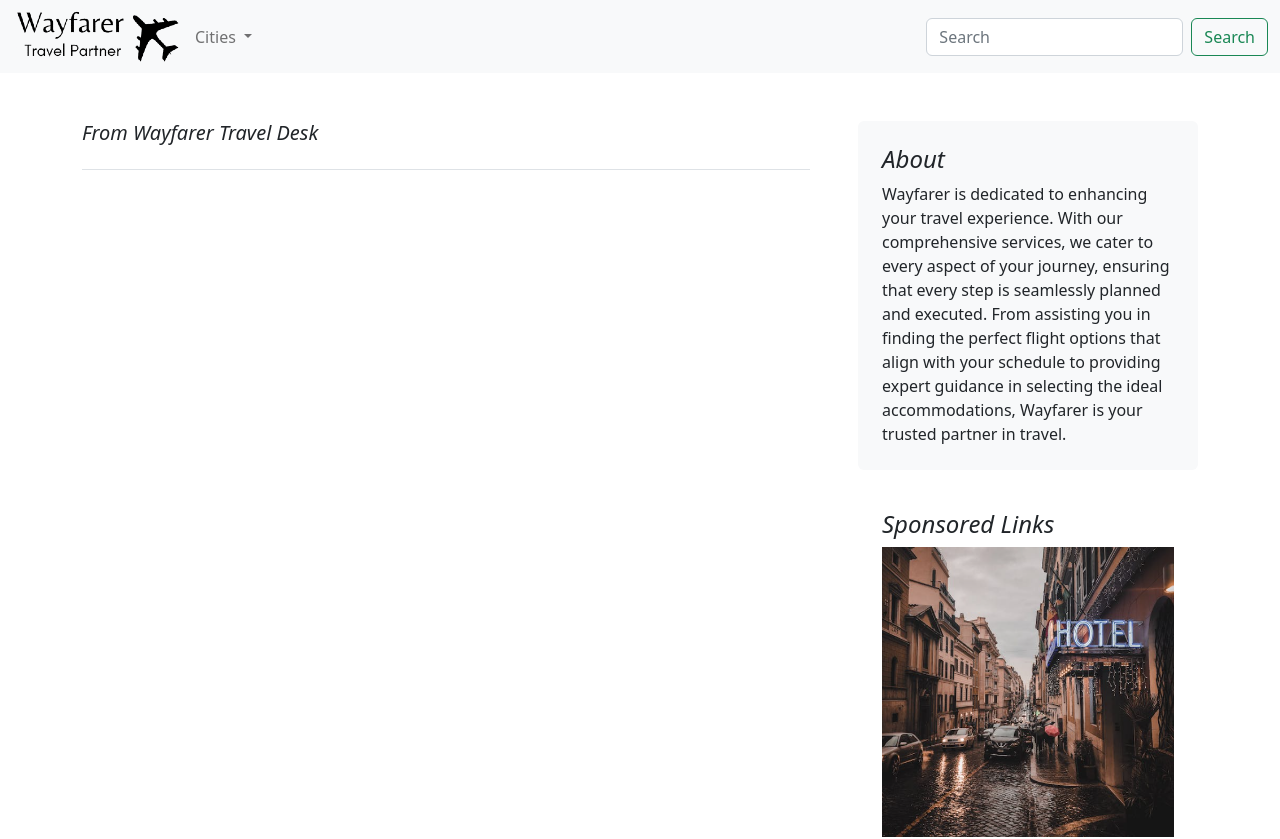
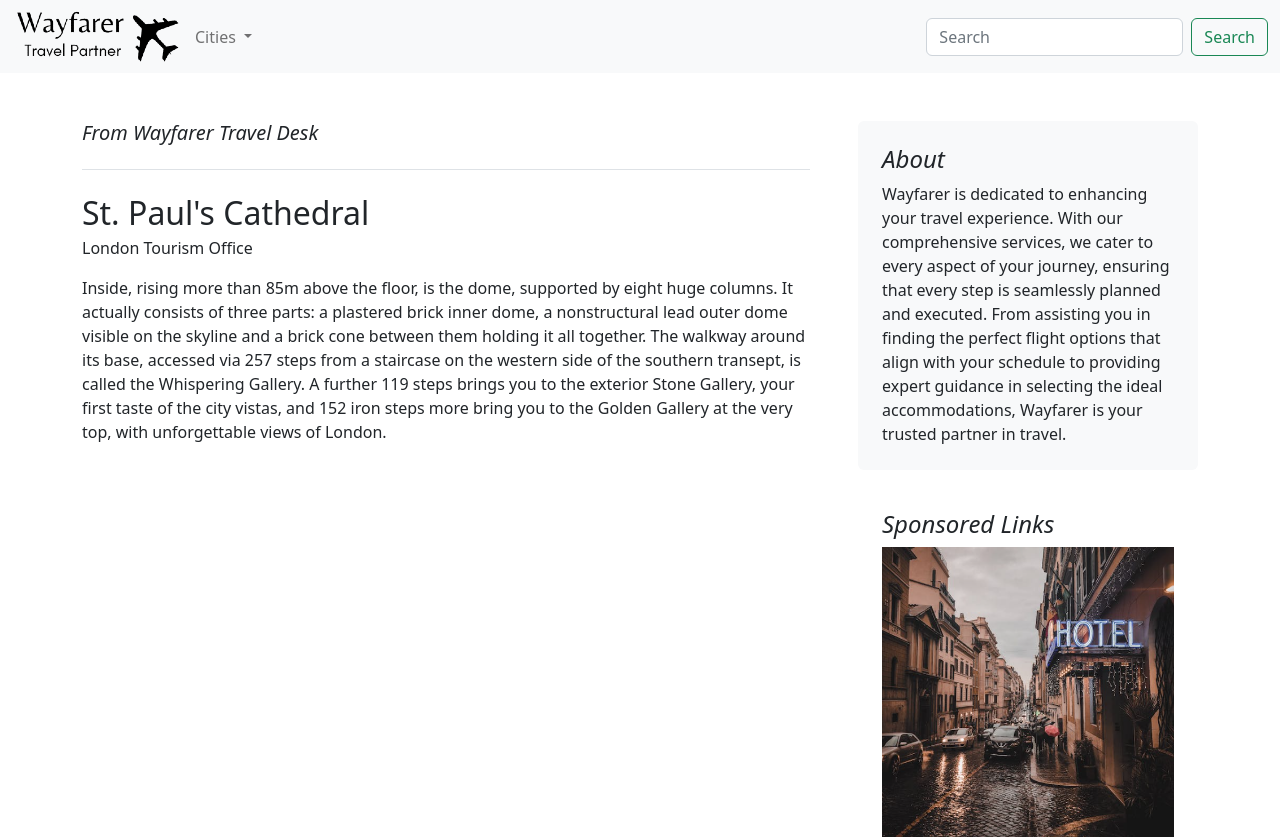
Before and after one commit to t-hendricks/wayfarer, an Angular app: page /cities/1/1 in a window 1280 px wide. Shown: the top 839 px of the page. Built offline with nearby package versions, Linux system fonts and the light colour scheme.

Commit message:
Add docstring to search methods and refactored citiesdata method

```diff
--- a/src/app/data/citiesdata.ts
+++ b/src/app/data/citiesdata.ts
@@ -9,24 +9,13 @@ export interface Cities {
     heroImage: string[];
 }
 
-function addPosts(cityName: string): any {
-    let cityPosts: Posts[] = [];
-    for (let i = posts.length - 1; i >= 0; i--) {
-        if (posts[i].city === cityName) {
-            cityPosts.push(posts[i]);
-        }
-    }
-
-    return cityPosts;
-}
-
 export const cities: Cities[] = [
     {
         id: 1,
         name: 'San Francisco',
         country: 'United States',
         image: '../../assets/sanfrancisco.jpeg',
-        posts: addPosts('San Francisco'),
+        posts: posts.reverse().filter(post => post.city === 'San Francisco'),
         heroImage: ['../../assets/sanfrancisco.jpg', '../../assets/sanfrancisco2.jpg', '../../assets/sanfrancisco3.jpg']
     },
     {
@@ -34,7 +23,7 @@ export const cities: Cities[] = [
         name: 'London',
         country: 'United Kingdom',
         image: '../../assets/london.jpeg',
-        posts: addPosts('London'),
+        posts: posts.reverse().filter(post => post.city === 'London'),
         heroImage: ['../../assets/london.jpg', '../../assets/london2.jpg', '../../assets/london3.jpg']
     },
     {
@@ -42,7 +31,7 @@ export const cities: Cities[] = [
         name: 'Gibraltar',
         country: 'Spain',
         image: '../../assets/gibraltar.jpeg',
-        posts: addPosts('Gibraltar'),
+        posts: posts.reverse().filter(post => post.city === 'Gibraltar'),
         heroImage: ['../../assets/gilbratar.jpg', '../../assets/gilbratar2.jpg', '../../assets/gilbratar3.jpg']
     },
 ]
--- a/src/app/data/postsdata.ts
+++ b/src/app/data/postsdata.ts
@@ -9,9 +9,8 @@ export interface Posts {
 }
 
 export const posts: Posts[] = [
-
     {
-        id: 2,
+        id: 1,
         title: "St. Paul's Cathedral",
         description: "Sir Christopher Wren’s 300-year-old architectural masterpiece is a London icon.",
         image: '../../assets/london-topic2.png',
@@ -20,7 +19,7 @@ export const posts: Posts[] = [
         city: 'London'
     },
     {
-        id: 3,
+        id: 2,
         title: "Westminster Abbey",
         description: "A splendid mixture of architectural styles, Westminster Abbey is considered the finest example of Early English Gothic.",
         image: '../../assets/london-topic1.png',
@@ -29,7 +28,7 @@ export const posts: Posts[] = [
         city: 'London'
     },
     {
-        id: 4,
+        id: 3,
         title: "The Last Colony of Europe",
         description: "Gibraltar is the only remaining colony in Europe. This situation is a vestige of the dynastic conflicts of the Ancien Régime.",
         image: '../../assets/gibraltar-topic2.png',
@@ -38,7 +37,7 @@ export const posts: Posts[] = [
         city: 'Gibraltar'
     },
     {
-        id: 5,
+        id: 4,
         title: "The History of Gibraltar",
         description: "The position of Gibraltar guarding the entrance to the Mediterranean is",
         image: '../../assets/gibraltar-topic1.png',
@@ -47,7 +46,7 @@ export const posts: Posts[] = [
         city: 'Gibraltar'
     },
       {
-        id: 7,
+        id: 5,
         title: "How the 1906 Earthquake Changed San Francisco",
         description: "The nearly 400,000 men, women and children who called San Francisco home",
         image: '../../assets/1906.png',
@@ -56,7 +55,7 @@ export const posts: Posts[] = [
         city: 'San Francisco'
     },
     {
-        id: 8,
+        id: 6,
         title: "11 Things Not to Miss in San Francisco",
         description: "The City by the Bay, packs a lot of fun",
         image: '../../assets/not-to-miss.png',
--- a/src/app/nav-bar/nav-bar.component.ts
+++ b/src/app/nav-bar/nav-bar.component.ts
@@ -9,10 +9,17 @@ import { cities } from '../data/citiesdata';
 })
 export class NavBarComponent {
   title: string = '';
-  cities = cities;
+  cities = cities; // used for structural directive
 
   constructor(private router: Router) {}
 
+  /**
+   * Takes in a title string to pass in a query parameter with
+   * queryParams, which navigates to the '/search' route imperatively
+   * using Router.navigate.
+   *
+   * @param title {string}
+   */
   searchTitle(title: string) {
     this.router.navigate(['/search'], {
       queryParams: { searchTerm: title}
--- a/src/app/nav-bar/search/search.component.ts
+++ b/src/app/nav-bar/search/search.component.ts
@@ -8,10 +8,15 @@ import { posts } from 'src/app/data/postsdata';
   styleUrls: ['./search.component.css']
 })
 export class SearchComponent implements OnInit {
-  posts = posts;
+  posts = posts; // used for structural directives
 
   constructor(private route: ActivatedRoute) {}
 
+  /**
+   * Grabs the value from the observable 'searchTerm' query parameter
+   * inside the url, then invokes findPostByTitle() function.
+   *
+   */
   ngOnInit() {
     this.route.queryParams.subscribe(params => {
       const searchTerm = params['searchTerm'];
@@ -19,6 +24,11 @@ export class SearchComponent implements OnInit {
     })
   }
 
+  /**
+   * Takes in a string and filters though an array of 'posts' from the data folder.
+   *
+   * @param searchTerm {string}
+   */
   findPostByTitle(searchTerm: string) {
     this.posts = posts.filter(post => post.title.toLowerCase().includes(searchTerm.toLowerCase()));
   }
```
